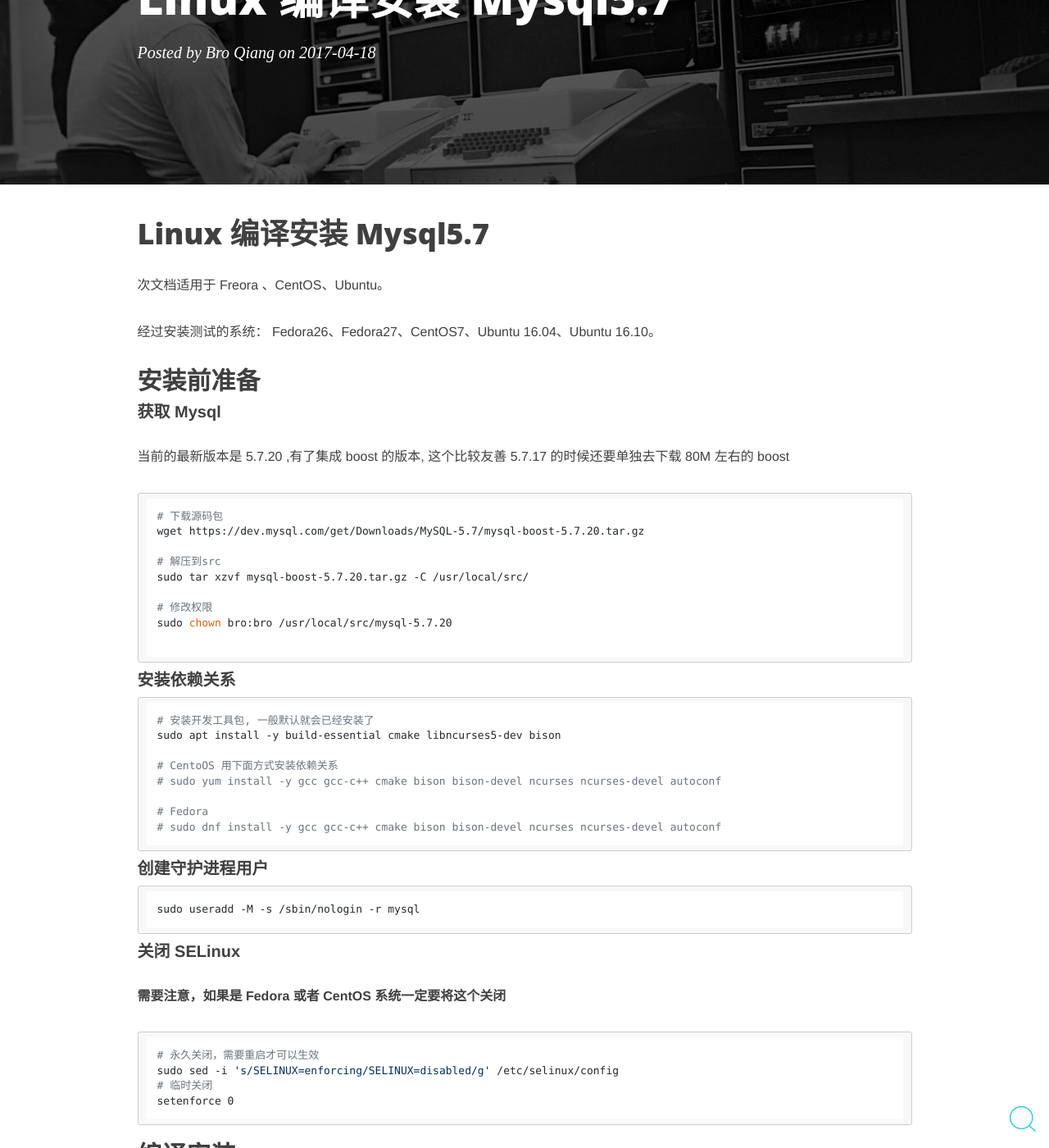
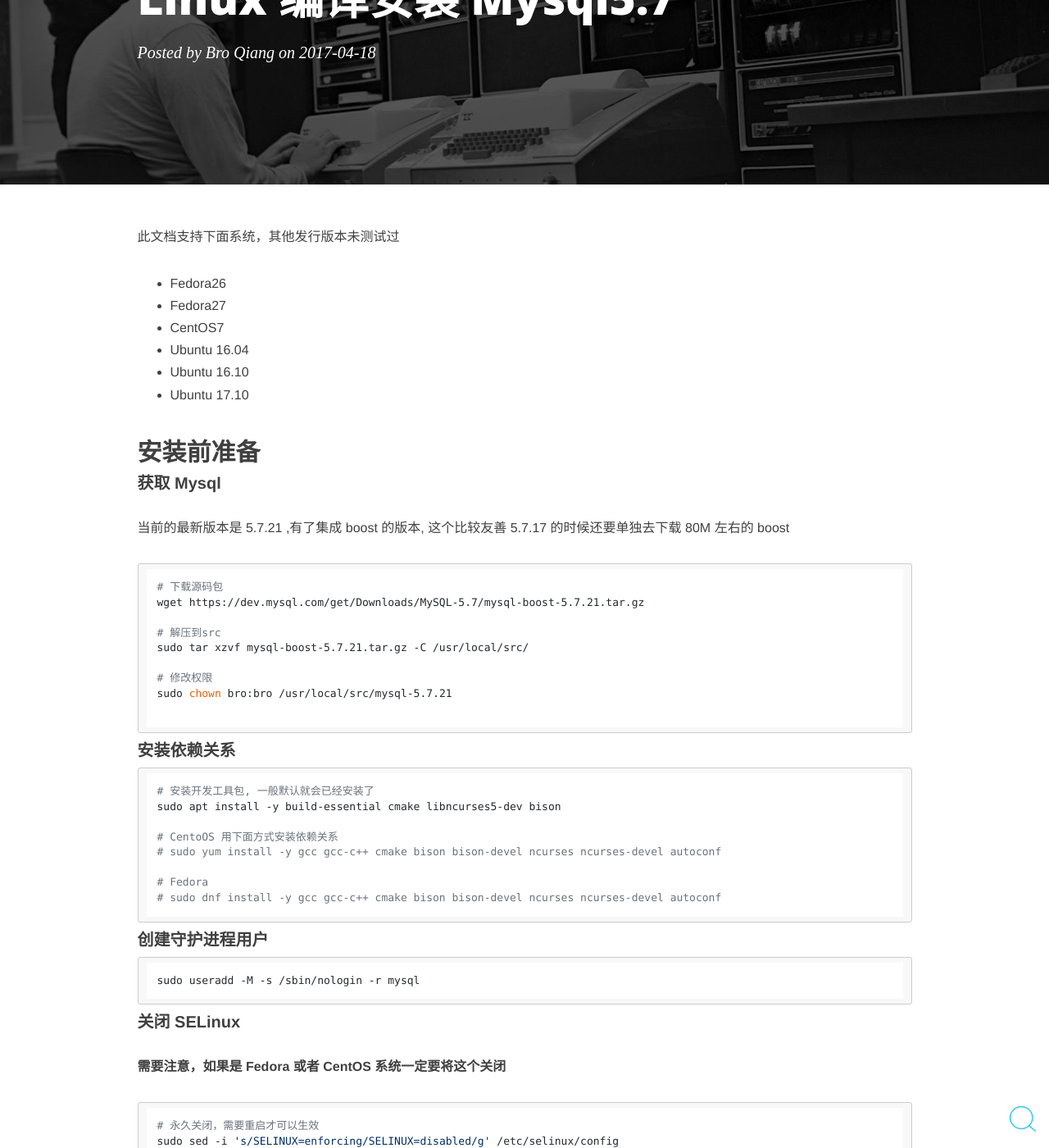
Before and after one commit to BroQiang/broqiang.github.io, a Jekyll site: the page built from _posts/2017-04-18-Mysql-Install-5.7.18-Linux-Compile.md, in a window 1280 px wide and 1400 px high, scrolled down 232 px. Shown: the whole window at 82% size. Built offline with Jekyll 4.4.1, drawn with Linux system fonts in a browser that asks for light colours; nearby versions of some CDN libraries; comment, search, counter and statistics services are not loaded; some of the changed text lies outside the part shown.

Commit message:
重新整理文章

````diff
--- a/_posts/2017-04-18-Mysql-Install-5.7.18-Linux-Compile.md
+++ b/_posts/2017-04-18-Mysql-Install-5.7.18-Linux-Compile.md
@@ -8,35 +8,36 @@ tags:
 author: 'Bro Qiang'
 ---
 
-# Linux 编译安装 Mysql5.7
+此文档支持下面系统，其他发行版本未测试过
 
-次文档适用于 Freora 、CentOS、Ubuntu。
-
-经过安装测试的系统： Fedora26、Fedora27、CentOS7、Ubuntu 16.04、Ubuntu 16.10。
-
-
+- Fedora26
+- Fedora27
+- CentOS7
+- Ubuntu 16.04
+- Ubuntu 16.10
+- Ubuntu 17.10
 
 ## 安装前准备
 
 #### 获取 Mysql
 
-当前的最新版本是 5.7.20 ,有了集成 boost 的版本, 这个比较友善 5.7.17 的时候还要单独去下载 80M 左右的 boost
+当前的最新版本是 5.7.21 ,有了集成 boost 的版本, 这个比较友善 5.7.17 的时候还要单独去下载 80M 左右的 boost
 
-```shell
+```bash
 # 下载源码包
-wget https://dev.mysql.com/get/Downloads/MySQL-5.7/mysql-boost-5.7.20.tar.gz
+wget https://dev.mysql.com/get/Downloads/MySQL-5.7/mysql-boost-5.7.21.tar.gz
 
 # 解压到src
-sudo tar xzvf mysql-boost-5.7.20.tar.gz -C /usr/local/src/
+sudo tar xzvf mysql-boost-5.7.21.tar.gz -C /usr/local/src/
 
 # 修改权限
-sudo chown bro:bro /usr/local/src/mysql-5.7.20
+sudo chown bro:bro /usr/local/src/mysql-5.7.21
 
 ```
 
 #### 安装依赖关系
 
-```shell
+```bash
 # 安装开发工具包, 一般默认就会已经安装了
 sudo apt install -y build-essential cmake libncurses5-dev bison
 
@@ -49,7 +50,7 @@ sudo apt install -y build-essential cmake libncurses5-dev bison
 
 #### 创建守护进程用户
 
-```shell
+```bash
 sudo useradd -M -s /sbin/nologin -r mysql
 ```
 
@@ -57,7 +58,7 @@ sudo useradd -M -s /sbin/nologin -r mysql
 
 __需要注意，如果是 Fedora 或者 CentOS 系统一定要将这个关闭__
 
-```shell
+```bash
 # 永久关闭，需要重启才可以生效
 sudo sed -i 's/SELINUX=enforcing/SELINUX=disabled/g' /etc/selinux/config
 # 临时关闭
@@ -68,9 +69,9 @@ setenforce 0
 
 此处只配置了常规参数，更多参数请看 [官方参数说明](https://dev.mysql.com/doc/refman/5.7/en/source-configuration-options.html)
 
-```shell
+```bash
 # 进入到之前解压的源码包目录
-cd /usr/local/src/mysql-5.7.20/
+cd /usr/local/src/mysql-5.7.21/
 
 # 创建编译后的代码保存位置
 sudo mkdir build
@@ -99,7 +100,7 @@ make install
 
 可以配置全局, 也可以配置当前用户, 我一般配置全局, 因为习惯平时使用普通用户, 会和root用户sudo或者su
 
-```shell
+```bash
 # 在 /etc/profile.d 下创建一个mysql用的配置文件
 # 建议不要直接写在/etc/profile 中, 功能上没有区别, 不过配置多了之后可读性差点
 sudo vim /etc/profile.d/mysql.sh
@@ -118,7 +119,7 @@ source /etc/profile.d/mysql.sh
 
 此处选择的第三种方式,个人比较喜欢所有和mysql相关的都放在一个目录下, 方便查找和备份
 
-```shell
+```bash
 # 在mysql根目录下新建一个etc目录
 sudo mkdir /usr/local/mysql/etc
 
@@ -152,7 +153,7 @@ pid-file=/data/mysql/run/mysqld.pid
 - MySQL 5.7.6 之后, 就需要使用  mysqld with the --initialize or --initialize-insecure 初始化
 
 
-```shell
+```bash
 # 创建数据仓库目录,日志目录,PID 目录
 sudo mkdir -p /data/mysql/{data,log,run}
 
@@ -167,7 +168,7 @@ sudo /usr/local/mysql/bin/mysqld --defaults-file=/usr/local/mysql/etc/my.cnf  --
 ## 配置 Mysql 自启动服务
 
 
-```shell
+```bash
 # 复制启动脚本到system目录
 sudo cp /usr/local/mysql/usr/lib/systemd/system/mysqld.service /usr/lib/systemd/system
 
@@ -268,19 +269,3 @@ free -m
 以前虚拟机和服务器配置的时候都是4G起步，最近给人做项目，碰到了个奇葩的1核心1G阿里云主机，才出现了这个问题……
 
 不过这样处理后编译的速度会慢一些，硬件配置就这么多的时候也没办法了，享受慢速吧
-
-## 更新日志
-
-#### 2017-12-05
-
-- 更新 Mysql 版本 从 5.7.19 到 5.7.20
-
-- 更新 MySQL 使用 Systemd 管理服务
-
-#### 2017-09-16
-
-更新 Mysql 版本 从 5.7.18 到 5.7.19
-
-#### 2017-05-25
-
-增加小内存服务器内存不足报错处理方法
````
Also changed, not shown: other parts of _posts/2017-04-18-Mysql-Install-5.7.18-Linux-Compile.md (+1 -1 lines).
